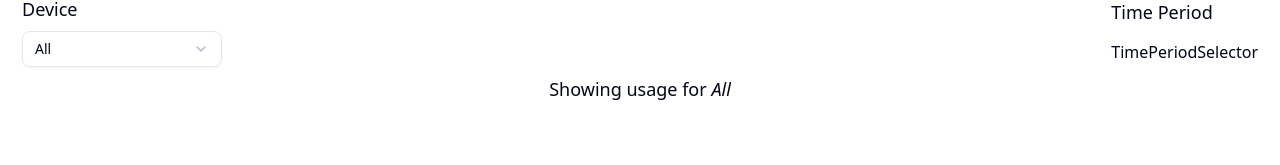
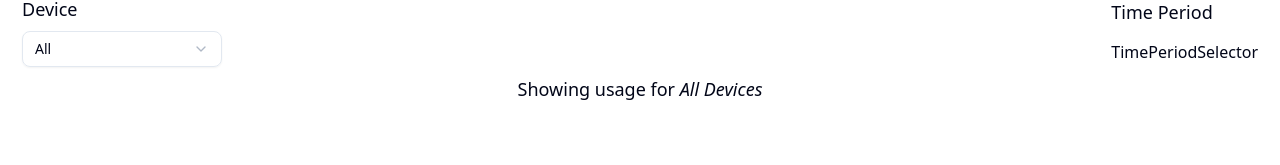
Before and after one commit to subhash-malireddy/urjaamaapakaha, a Next.js app: page /usage in a window 1280 px wide. Shown: the part 170-335 px from the top of the page. Built offline with nearby package versions, Linux system fonts and the light colour scheme; no server answers; the database is empty.

Commit message:
Update FiltersForm to display "All Devices" when selectedDeviceAlias is "All"

```diff
--- a/src/components/custom/usage/filters-form.tsx
+++ b/src/components/custom/usage/filters-form.tsx
@@ -48,7 +48,10 @@ export default function FiltersForm({
         </div>
       </form>
       <p className="text-center text-lg">
-        Showing usage for <em>{selectedDeviceAlias}</em>
+        Showing usage for{" "}
+        <em>
+          {selectedDeviceAlias === "All" ? "All Devices" : selectedDeviceAlias}
+        </em>
       </p>
     </div>
   );
```
